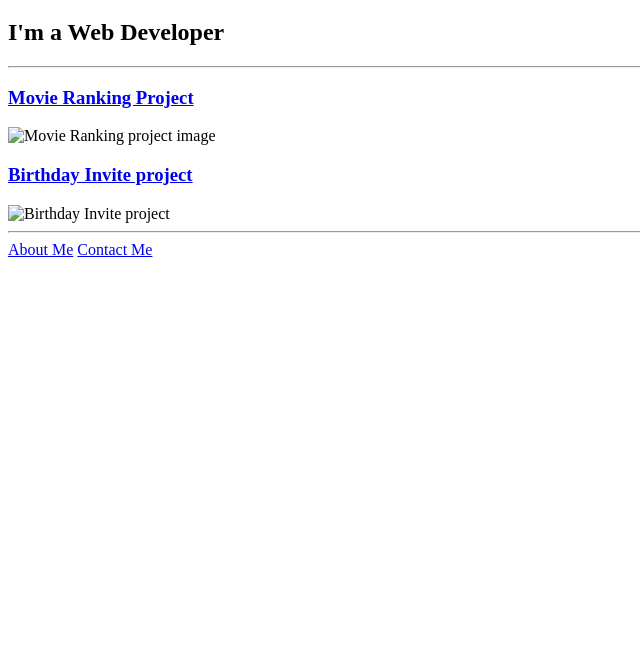
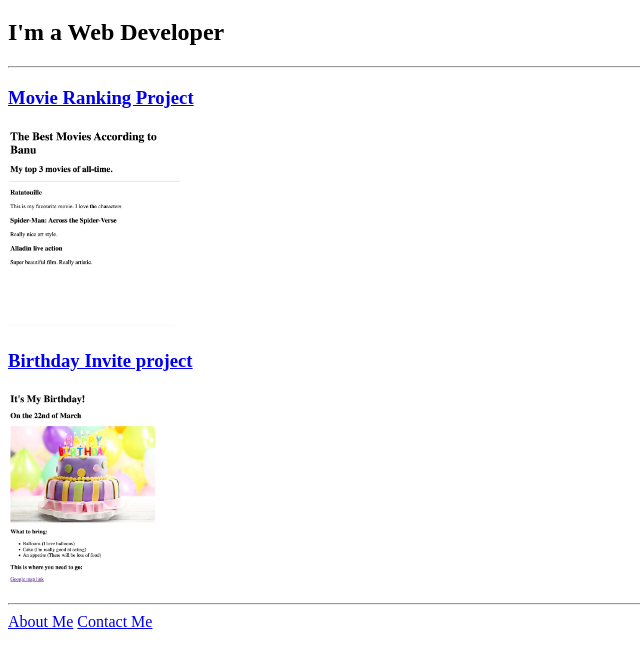
Before and after one commit to cacalicous/html-portfolio, a plain HTML site: page index.html in a window 1280 px wide. Shown: the part 61-726 px from the top of the page, without its empty margins (0-640 px from the left). Drawn offline with Linux system fonts and the light colour scheme.

Commit message:
Update index.html

```diff
--- a/index.html
+++ b/index.html
@@ -12,13 +12,13 @@
     <h1>Banu's Portfolio</h1>
     <h2>I'm a Web Developer</h2>
     <hr />
-    <h3><a href="..html-portfolio/assets/images/Movierankingbanu.png">Movie Ranking Project</a></h3>
-    <img src="..html-portfolio/assets/images/Movierankingbanu.png" height="200" alt="Movie Ranking project image" />
-    <h3><a href="..html-portfolio/public/birthday-invite.html">Birthday Invite project</a></h3>
-    <img src="..html-portfolio/assets/images/Birthdayprojectbanu.png" height="200" alt="Birthday Invite project" />
+    <h3><a href="../html-portfolio/assets/images/Movierankingbanu.png">Movie Ranking Project</a></h3>
+    <img src="../html-portfolio/assets/images/Movierankingbanu.png" height="200" alt="Movie Ranking project image" />
+    <h3><a href="../html-portfolio/public/birthday-invite.html">Birthday Invite project</a></h3>
+    <img src="../html-portfolio/assets/images/Birthdayprojectbanu.png" height="200" alt="Birthday Invite project" />
     <hr />
-    <a href="..html-portfolio/public/about.html">About Me</a>
-    <a href="..html-portfolio/public/contact.html">Contact Me</a>
+    <a href="../html-portfolio/public/about.html">About Me</a>
+    <a href="../html-portfolio/public/contact.html">Contact Me</a>
 </body>
 
 </html>
```
